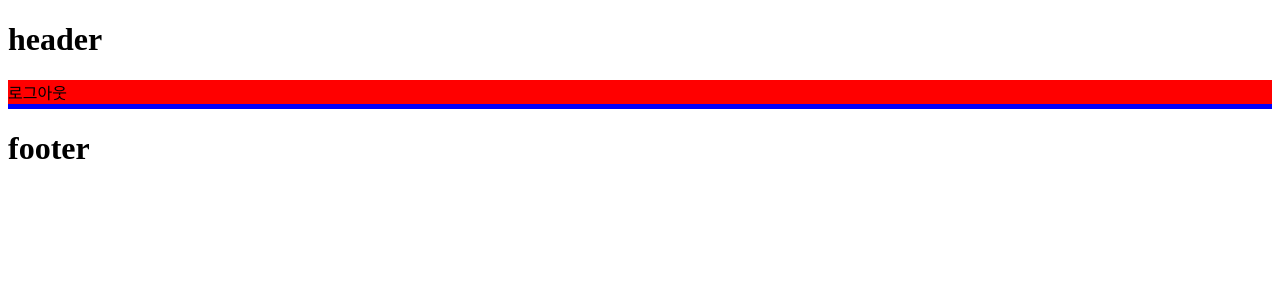
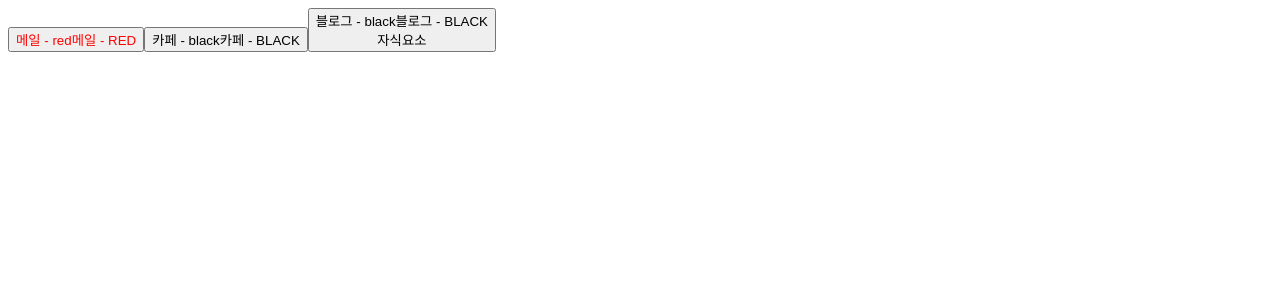
Before and after one commit to bluenote00/onebite-react, a React (Vite) app in the folder section05/: page / in a window 1280 px wide. Shown: the top 300 px of the page. Built offline with nearby package versions, Linux system fonts and the light colour scheme.

Commit message:
5.3) Props

```diff
--- a/section05/src/App.jsx
+++ b/section05/src/App.jsx
@@ -2,14 +2,24 @@ import './App.css'
 import Header from "./components/Header.jsx"
 import Main from "./components/Main.jsx"
 import Footer from "./components/Footer.jsx"
+import Button from "./components/Button.jsx"
 
 // App 컴포넌트
 function App() {
+  const buttonProps = {
+    text: "메일",
+    color: "red",
+    a: 1,
+    b: 2,
+    c: 3,
+  };
   return (
     <>
-    <Header />
-    <Main />
-    <Footer />
+    <Button {...buttonProps} />
+    <Button text={"카페"} />
+    <Button text={"블로그"}>
+      <div>자식요소</div>
+    </Button>
     </>
   )
 }
--- /dev/null
+++ b/section05/src/components/Button.jsx
@@ -0,0 +1,17 @@
+const Button = ({text, color, children}) => {
+    return (
+    <button style={{color: color}}>
+        {text} - {color}
+        {/* 값이 전달이 안될 경우, 아래는 오류가 뜸 */}
+        {text} - {color.toUpperCase()}
+        {children}
+    </button>
+    );
+};
+
+// 값이 전달 안될 경우 오류가 뜰 것을 방지해 기본값을 설정함
+Button.defaultProps = {
+    color: "black",
+}
+
+export default Button;
```
